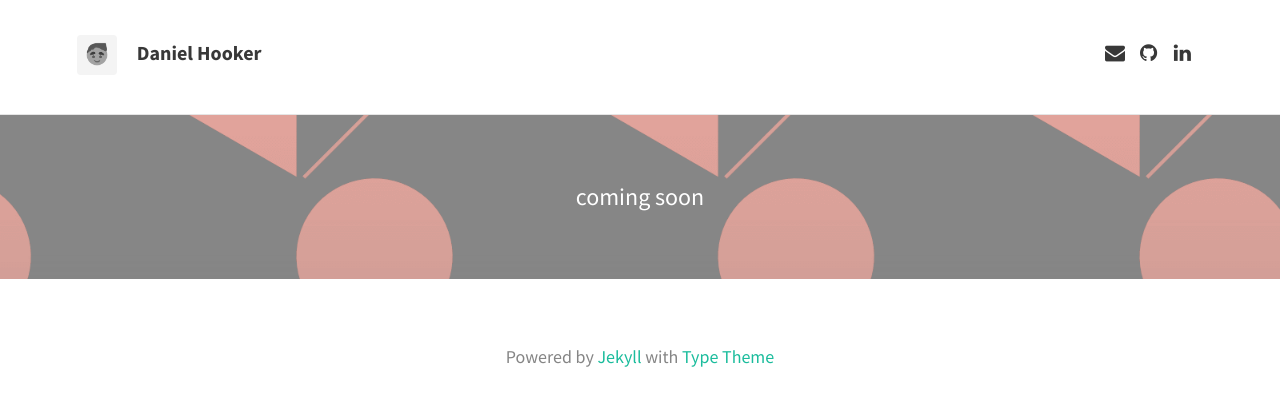
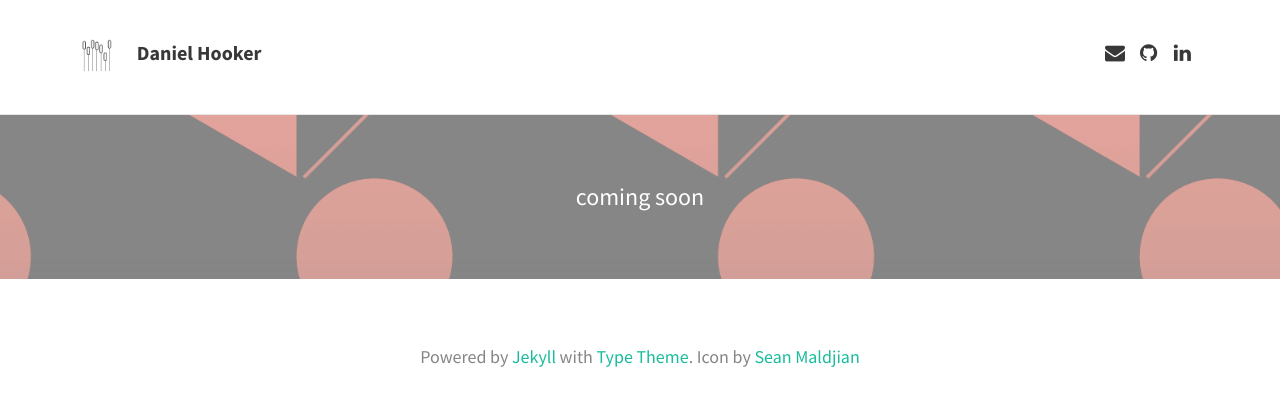
Before and after one commit to danhooker/danhooker.github.io, a Jekyll site: the page built from index.html, in a window 1280 px wide. Shown: the top 406 px of the page. Built offline with Jekyll 4.4.1, drawn with Linux system fonts in a browser that asks for light colours; the list of posts is cut into pages by our own code.

Commit message:
changed avatar and added CC credit to config

```diff
--- a/_config.yml
+++ b/_config.yml
@@ -17,7 +17,7 @@ theme_settings:
 
   header_text_feature_image: assets/img/sample_feature_img_2.png
   footer_text: >
-   Powered by <a href="https://jekyllrb.com/">Jekyll</a> with <a href="https://github.com/rohanchandra/type-theme">Type Theme</a>
+   Powered by <a href="https://jekyllrb.com/">Jekyll</a> with <a href="https://github.com/rohanchandra/type-theme">Type Theme</a>. Icon by <a href="https://thenounproject.com/sean.maldjian/" alt="Sean Maldjian on The Noun Project">Sean Maldjian</a>
 
   # Icons
   rss: false
```
Also changed, not shown: assets/img/avatar.png.
